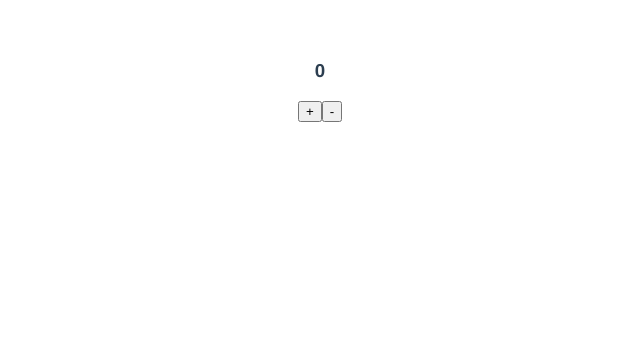
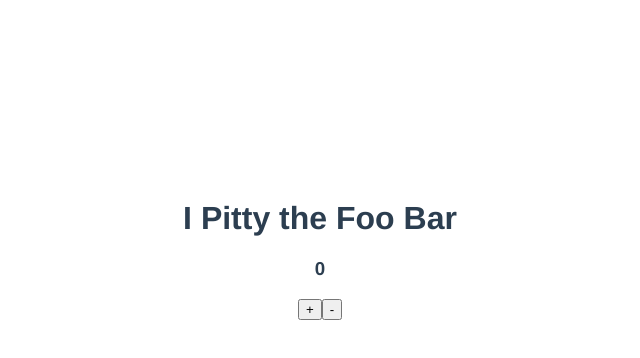
Before and after one commit to bdurb/foo-bar-vue, a Vue app: page / in a window 1280 px wide. Shown: the top 358 px of the page, without its empty margins (320-960 px from the left). Built offline with nearby package versions, Linux system fonts and the light colour scheme.

Commit message:
added some Mr. T magic

```diff
--- a/src/App.vue
+++ b/src/App.vue
@@ -1,11 +1,15 @@
 <template>
   <div id="app">
+    <h1>I Pitty the Foo Bar</h1>
     <h3>{{ count }}</h3>
     <button v-on:click="incrementCount">+</button>
     <button v-on:click="decrementCount">-</button>
 
     <h1 v-if="isZero"></h1>
-    <h1 v-else-if="isFooBar">You are FooBar</h1>
+    <div v-else-if="isFooBar">
+    <h1>You are FooBar</h1>
+    <img src="./assets/mr-t.jpg" alt="Its Mr. T" />
+    </div>
     <h1 v-else-if="isFoo">You are Foo</h1>
     <h1 v-else-if="isBar">You are Bar</h1>
     <h1 v-else>No Foos, and no Bars</h1>
@@ -53,6 +57,6 @@ export default {
   -moz-osx-font-smoothing: grayscale;
   text-align: center;
   color: #2c3e50;
-  margin-top: 60px;
+  margin-top: 200px;
 }
 </style>
```
Also changed, not shown: src/assets/mr-t.jpg (added).
